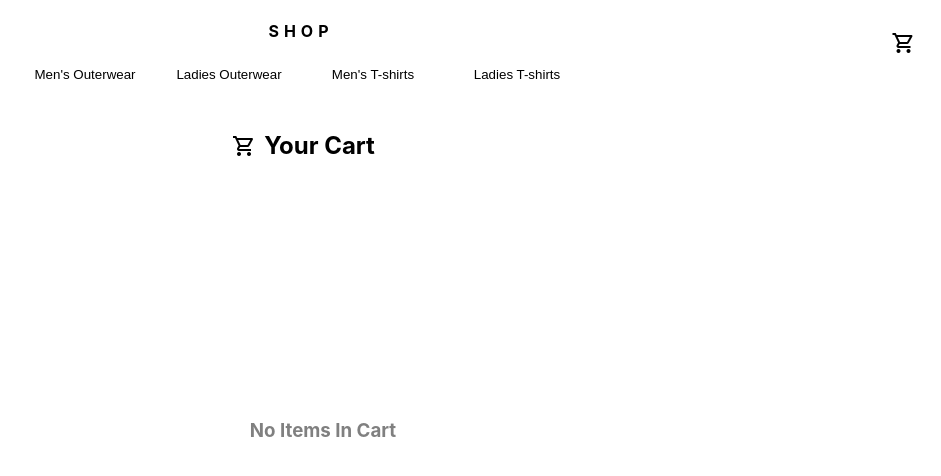
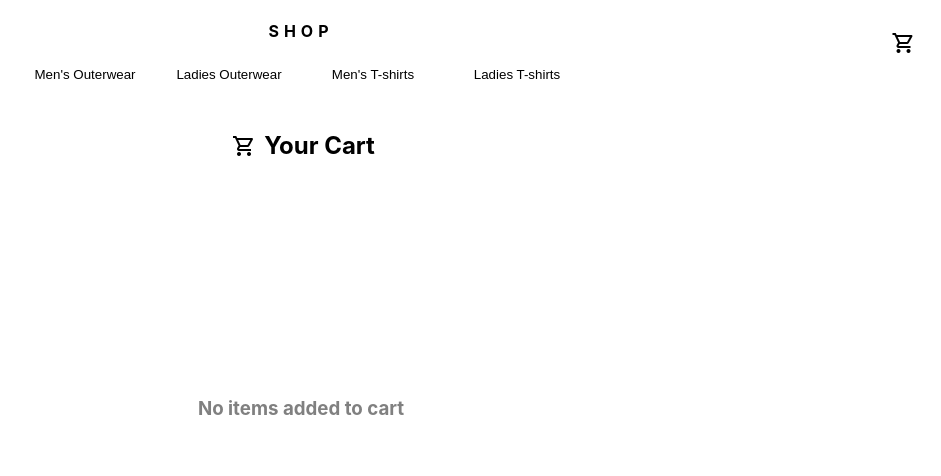
Before and after one commit to kevinjxhnn/shopping-cart-project, a React (Create React App) app: page /shopping-cart in a window 1280 px wide. Shown: the top 476 px of the page, without its empty margins (339-1280 px from the left). Built offline with nearby package versions, Linux system fonts and the light colour scheme.

Commit message:
minor changes

```diff
--- a/src/Components/CartPage.jsx
+++ b/src/Components/CartPage.jsx
@@ -25,7 +25,7 @@ function CartPage() {
 
       {listOfProducts.length == 0 ? (
         <div className="no-items">
-          <h3>No Items In Cart</h3>
+          <h3>No items added to cart</h3>
         </div>
       ) : (
         <div className="cart-container">{productsElement}</div>
--- a/src/index.css
+++ b/src/index.css
@@ -39,9 +39,10 @@ code {
 }
 
 .no-items {
-  position: absolute;
-  left: 46%;
-  top: 50%;
+  display: flex;
+  justify-content: center;
+  align-items: center;
+  margin-top: 13rem;
 }
 
 .no-items h3 {
```
